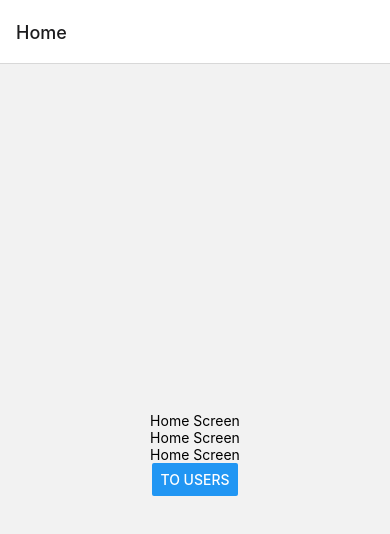
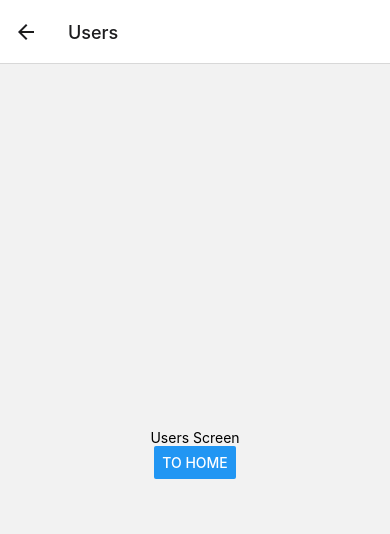
Before and after one commit to Barash777/RN-lesson-3, a React Native app: screen / in a window 390 px wide. Both pictures are taken after a click on the button "TO USERS". Shown: the top 534 px of the page. Built offline with nearby package versions, Linux system fonts and the light colour scheme.

Commit message:
feat: add navigation to Users

```diff
--- a/src/screens/Main.tsx
+++ b/src/screens/Main.tsx
@@ -11,16 +11,22 @@
             <Text>Home Screen</Text>
             <Text>Home Screen</Text>
             <Text>Home Screen</Text>
-            <Button title={'to Users'} onPress={() => {
+            <Button title={'To Users'} onPress={() => {
+                navigation.navigate('Users')
             }}/>
         </View>
     );
 }
 
 function UsersScreen() {
+    const navigation = useNavigation()
+
     return (
         <View style={{flex: 1, alignItems: 'center', justifyContent: 'center'}}>
             <Text>Users Screen</Text>
+            <Button title={'To Home'} onPress={() => {
+                navigation.navigate('Home')
+            }}/>
         </View>
     );
 }
```
